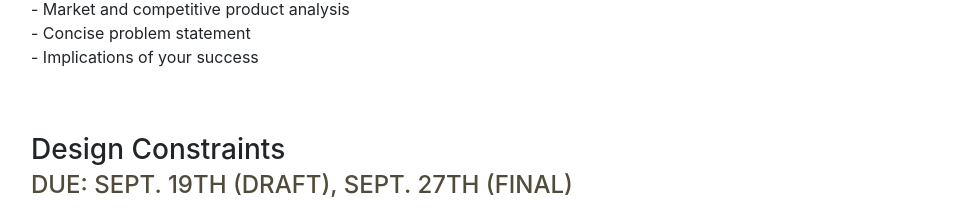
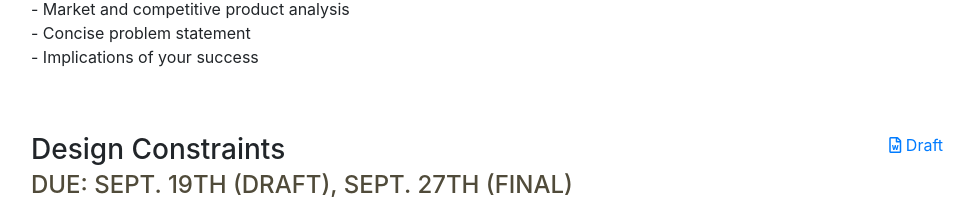
Before and after one commit to IntelliRoast/intelliroast.github.io, a website with bundled scripts: page index.html in a window 1280 px wide. Shown: the part 1635-1858 px from the top of the page, without its empty margins (289-1263 px from the left). Built offline with nearby package versions, Linux system fonts and the light colour scheme; a web font is replaced by a local one.

Commit message:
Add Contraints draft

```diff
--- a/index.html
+++ b/index.html
@@ -180,11 +180,11 @@
               </p>
             </div>
             <div class="resume-date text-md-right">
-              <!-- <span class="text-primary">
-                <a href="#">
+              <span class="text-primary">
+                <a href="docs/IntelliRoast_DesignConstraints_Draft.docx">
                   <i class="far fa-file-word" aria-hidden="true"></i> Draft
                 </a>
-              </span> -->
+              </span>
               <!-- <span class="text-primary"> / </span>
               <span class="text-primary">
                 <a href="#">
```
Also changed, not shown: 1 other file.
